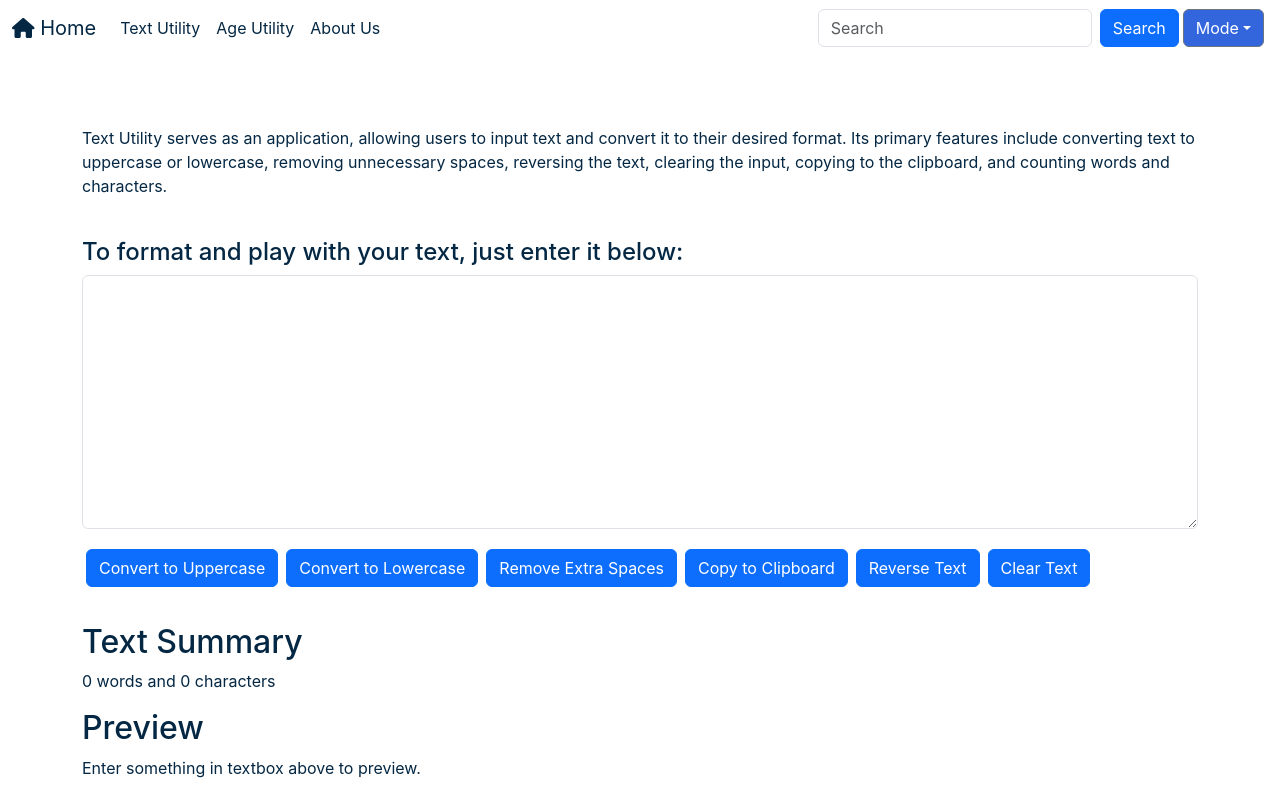
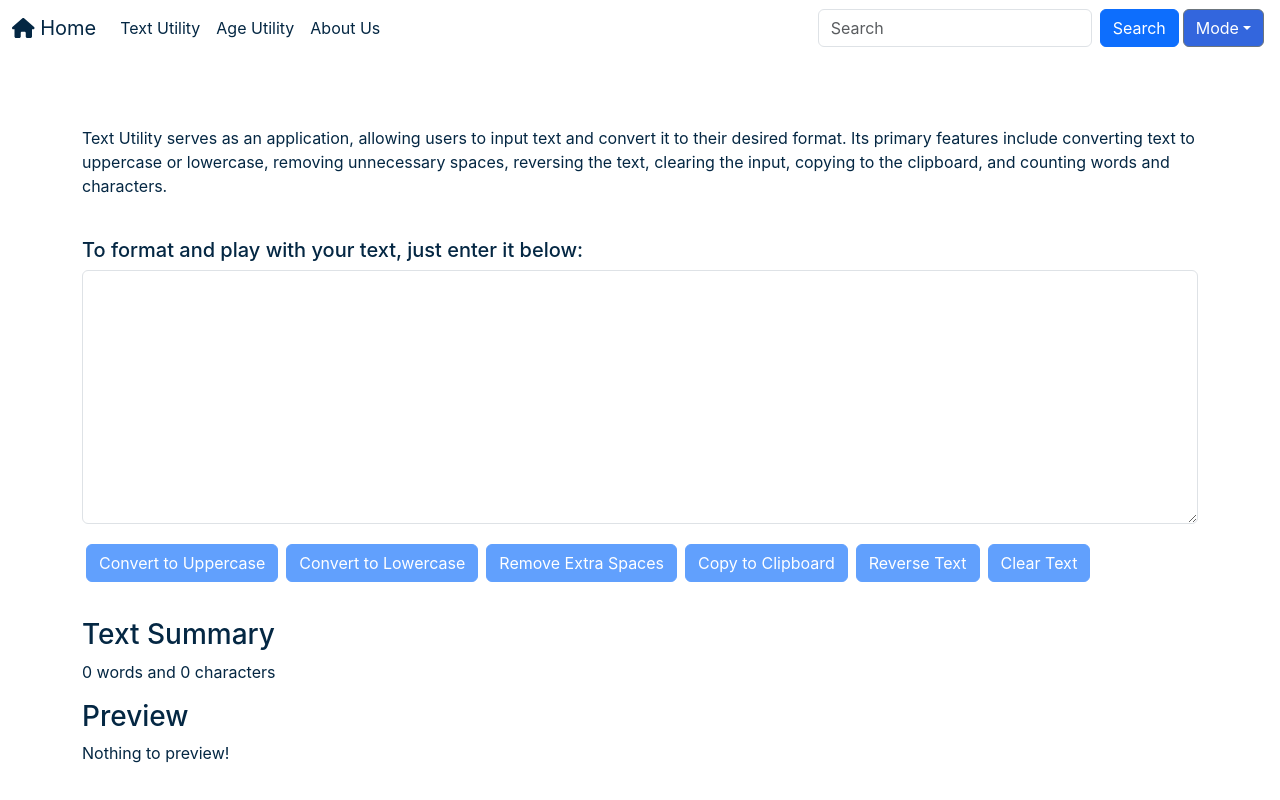
Before and after one commit to manmohanbcs11/flexitool-react, a React (Create React App) app: page /text in a window 1280 px wide. Built offline with nearby package versions, Linux system fonts and the light colour scheme.

Commit message:
a message change

```diff
--- a/src/components/TextForm.tsx
+++ b/src/components/TextForm.tsx
@@ -80,23 +80,23 @@ export default function TextForm(props: Props) {
       <div className="container">
         <p style={{ color: textColor }}>Text Utility serves as an application, allowing users to input text and convert it to their desired format. Its primary features include converting text to uppercase or lowercase, removing unnecessary spaces, reversing the text, clearing the input, copying to the clipboard, and counting words and characters.</p>
         <br />
-        <h4 style={{ color: textColor }}>To format and play with your text, just enter it below:</h4>
+        <h5 style={{ color: textColor }}>To format and play with your text, just enter it below:</h5>
         <div className="mb-3">
           <textarea className="form-control" value={text} onChange={handleOnChange} style={myStyle} id="myBox" rows={10}></textarea>
         </div>
-        <button className="btn btn-primary mx-1 my-1" onClick={handleUpperCaseClick}>Convert to Uppercase</button>
-        <button className="btn btn-primary mx-1 my-1" onClick={handleLowerCaseClick}>Convert to Lowercase</button>
-        <button className="btn btn-primary mx-1 my-1" onClick={handleExtraSpaces}>Remove Extra Spaces</button>
-        <button className="btn btn-primary mx-1 my-1" onClick={handleCopyClick}>Copy to Clipboard</button>
-        <button className="btn btn-primary mx-1 my-1" onClick={handleReverseClick}>Reverse Text</button>
-        <button className="btn btn-primary mx-1 my-1" onClick={handleClearTextClick}>Clear Text</button>
+        <button className="btn btn-primary mx-1 my-1" disabled={Utils.isEmpty(text)} onClick={handleUpperCaseClick}>Convert to Uppercase</button>
+        <button className="btn btn-primary mx-1 my-1" disabled={Utils.isEmpty(text)} onClick={handleLowerCaseClick}>Convert to Lowercase</button>
+        <button className="btn btn-primary mx-1 my-1" disabled={Utils.isEmpty(text)} onClick={handleExtraSpaces}>Remove Extra Spaces</button>
+        <button className="btn btn-primary mx-1 my-1" disabled={Utils.isEmpty(text)} onClick={handleCopyClick}>Copy to Clipboard</button>
+        <button className="btn btn-primary mx-1 my-1" disabled={Utils.isEmpty(text)} onClick={handleReverseClick}>Reverse Text</button>
+        <button className="btn btn-primary mx-1 my-1" disabled={Utils.isEmpty(text)} onClick={handleClearTextClick}>Clear Text</button>
       </div>
       <br />
       <div className="container my-2" style={{ color: textColor }}>
-        <h2>Text Summary</h2>
+        <h3>Text Summary</h3>
         <p>{countWords(text)} words and {countChars(text)} characters</p>
-        <h2>Preview</h2>
-        <p>{text.length > 0 ? text : 'Enter something in textbox above to preview.'}</p>
+        <h3>Preview</h3>
+        <p>{text.length > 0 ? text : 'Nothing to preview!'}</p>
       </div>
     </>
   );
```
